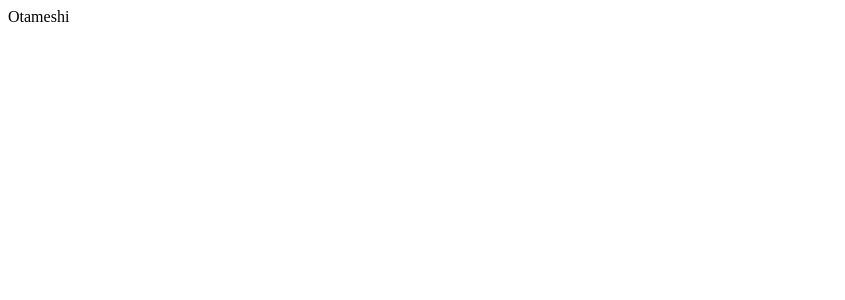
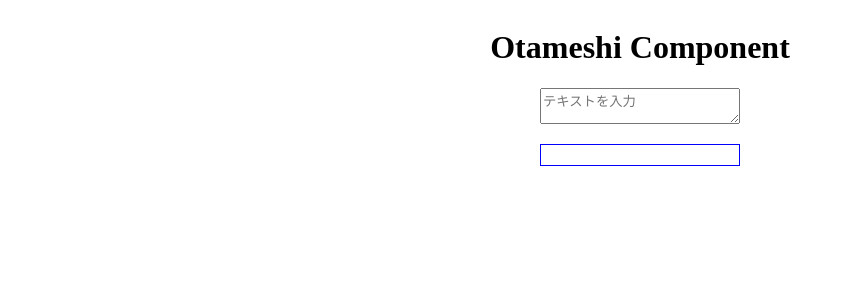
Before and after one commit to tack13/react-google-api, a React (Create React App) app: page /otameshi in a window 1280 px wide. Shown: the top 300 px of the page, without its empty margins (0-845 px from the left). Built offline with nearby package versions, Linux system fonts and the light colour scheme.

Commit message:
hookでの状態管理を追加

```diff
--- a/src/Otameshi.tsx
+++ b/src/Otameshi.tsx
@@ -1,8 +1,42 @@
-import React from 'react'
+import React, { useState } from 'react'
 import styled from 'styled-components'
 
 export const Otameshi: React.FC = () => {
-    return <Wrapper>Otameshi</Wrapper>
+  const [text, changeText] = useState('')
+  return (
+    <Wrapper>
+      <Body>
+        <Title>Otameshi Component</Title>
+        <TextArea placeholder="テキストを入力" onChange={(event): void => changeText(event.target.value)} />
+        <TextResult>{text}</TextResult>
+      </Body>
+    </Wrapper>
+  )
 }
 
-const Wrapper = styled.div``
+const Wrapper = styled.div`
+  display: flex;
+  justify-content: center;
+`
+
+const Body = styled.div``
+
+const Title = styled.h1`
+  text-align: center;
+`
+
+const TextArea = styled.textarea`
+  display: block;
+  margin: 0 auto;
+  box-sizing: border-box;
+  width: 200px;
+`
+
+const TextResult = styled.p`
+  width: 200px;
+  padding: 10px;
+  margin: 20px auto;
+  border: 1px solid blue;
+  white-space: pre-wrap;
+  box-sizing: border-box;
+`
```
